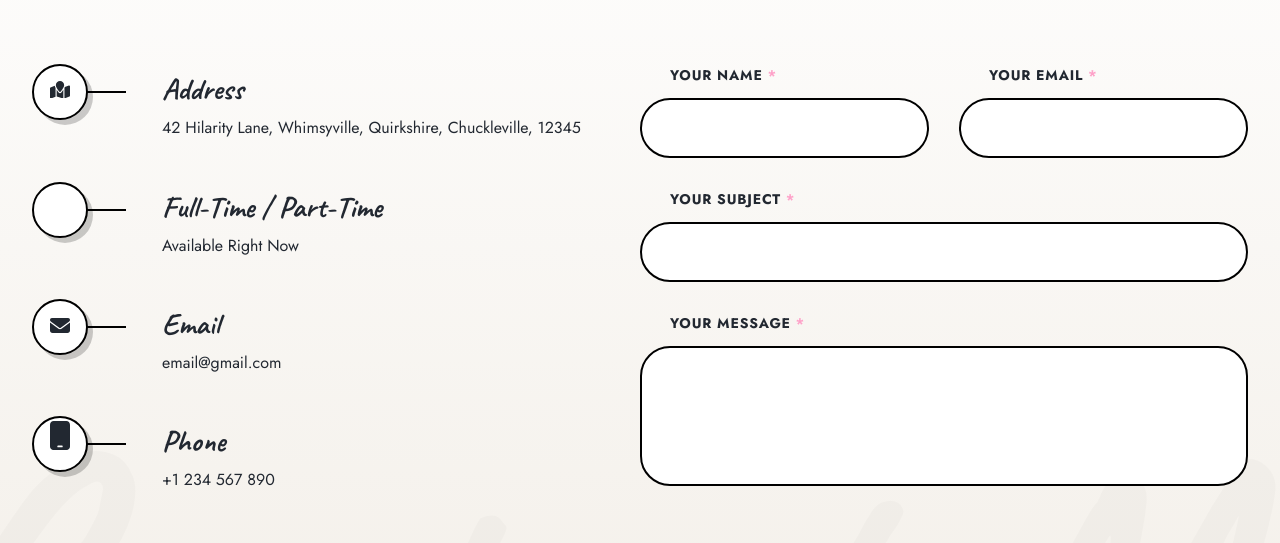
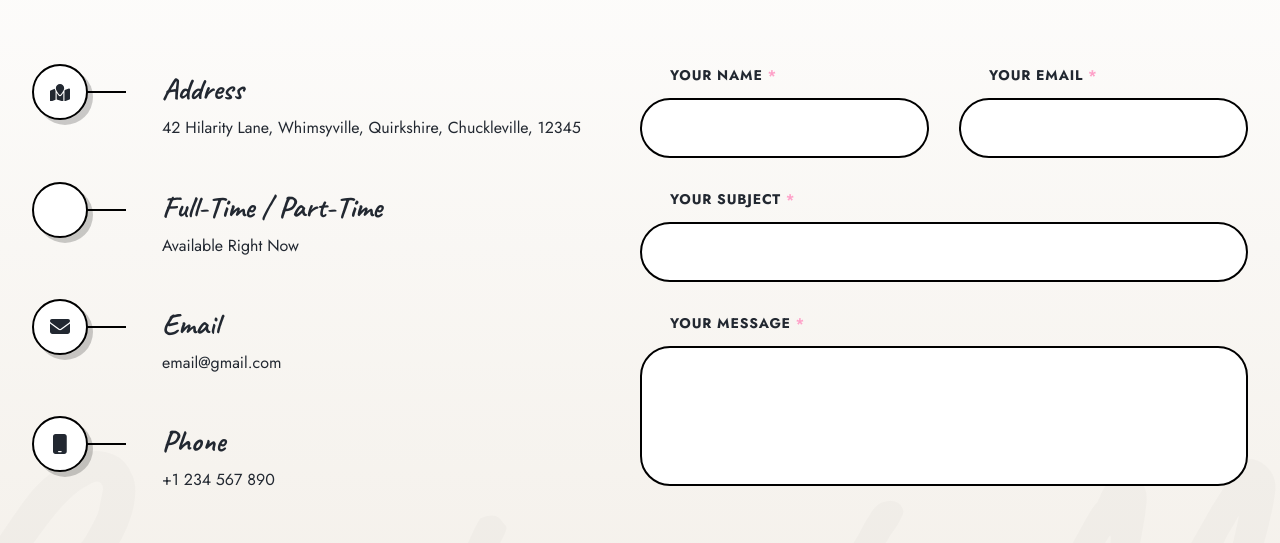
Before and after one commit to pronoia9/lumirise, a React (Vite) app: page / in a window 1280 px wide. Shown: the part 6982-7525 px from the top of the page. Built offline with nearby package versions, Linux system fonts and the light colour scheme.

Commit message:
finish contact info

```diff
--- a/src/components/sections/Contact/ContactInfo.jsx
+++ b/src/components/sections/Contact/ContactInfo.jsx
@@ -2,76 +2,71 @@ import { styled } from 'styled-components';
 
 import { ContactSVGs } from '../../components/SVGs';
 import { contactData } from '../../../utils/data';
+import { rem } from '../../../utils/utils';
+
+const ContactInfoItem = ({ title, description }) => (
+  <Item class='numbers-item scrolla-element-anim-1 scroll-animate animate__active animate__animated' data-animate='active'>
+    <Icon class='icon'><ContactSVGs type={title} /></Icon>
+    <Title class='title'>{title}</Title>
+    <div class='lui-text'>{description}</div>
+  </Item>
+);
 
 export default function ContactInfo() {
   return (
-    <Container>
-      <div className='numbers-items'>
+    <div>
       {contactData.info.map((val, index) => (
-          <div class='numbers-item scrolla-element-anim-1 scroll-animate animate__active animate__animated' data-animate='active'>
-            <div class='icon'>
-              {/* <i aria-hidden='true' class='far fa-map' /> */}
-              <ContactSVGs type={val.title} />
-            </div>
-            <div class='title'>{val.title}</div>
-            <div class='lui-text'>{val.description}</div>
-          </div>
+        <ContactInfoItem key={`contact-info-item-${index}`} {...val} />
       ))}
     </div>
-    </Container>
   );
-};
-
-const Container = styled.div`
-  .numbers-items {
-    position: relative;
-    z-index: 2;
 }
 
-  .numbers-item {
+const Item = styled.div`
   position: relative;
-    padding-left: 130px;
-    margin-bottom: 40px;
-  }
+  padding-left: ${rem(130)};
+  margin-bottom: ${rem(40)};
+`;
 
-  .numbers-item .icon {
-    border: 2px solid var(--c-lineBorder);
-    border-radius: 50%;
-    -webkit-border-radius: 50%;
-    background-color: var(--c-lineBackground);
-    box-shadow: 5px 5px 0px 0px var(--c-lineShadow);
-    width: 56px;
-    height: 56px;
-    text-align: center;
-    line-height: 52px;
-    font-size: 20px;
+const Icon = styled.div`
   position: absolute;
   left: 0;
   top: 0;
-  }
+  width: ${rem(56)};
+  height: ${rem(56)};
+  display: flex;
+  align-items: center;
+  justify-content: center;
+  background-color: var(--c-lineBackground);
+  border: 2px solid var(--c-lineBorder);
+  border-radius: 50%;
+  box-shadow: ${rem(5)} ${rem(5)} 0 0 var(--c-lineShadow);
 
-  .numbers-item .icon:after {
+  &:after {
     content: '';
     position: absolute;
     left: 100%;
     top: 50%;
-    width: 40px;
-    height: 2px;
-    margin-top: -1px;
+    width: ${rem(40)};
+    height: ${rem(2)};
+    margin-top: ${rem(-1)};
     background: var(--c-lineBorder);
   }
 
-  .numbers-item .title {
-    padding: 10px 0;
-    font-family: var(--f-secondary);
-    font-size: 30px;
-    line-height: 1;
-    font-weight: 700;
-  }
-
   svg {
-    width: 20px;
+    width: auto;
+    max-width: ${rem(20)};
+    height: auto;
+    max-height: ${rem(20)};
     height: auto;
     fill: var(--c-font);
   }
 `;
+
+const Title = styled.div`
+  padding: ${rem(10)} 0;
+  font-family: var(--f-secondary);
+  font-size: ${rem(30)};
+  font-weight: 700;
+  line-height: 1;
+`;
```
Lines whose indentation alone changed are shown as unchanged.
